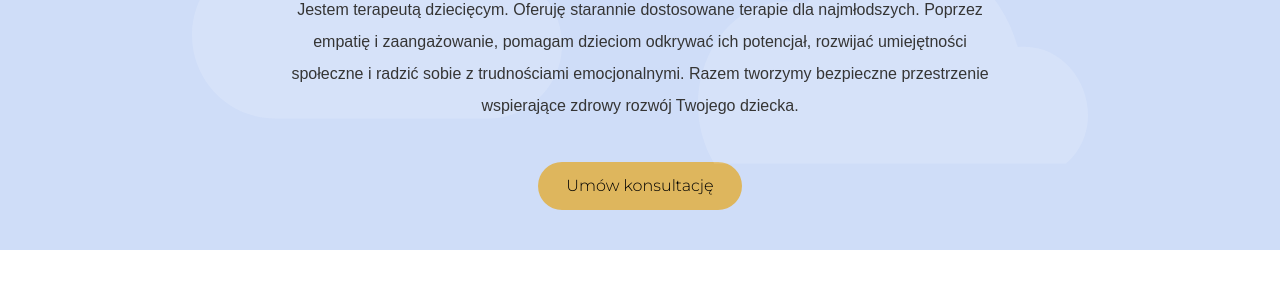
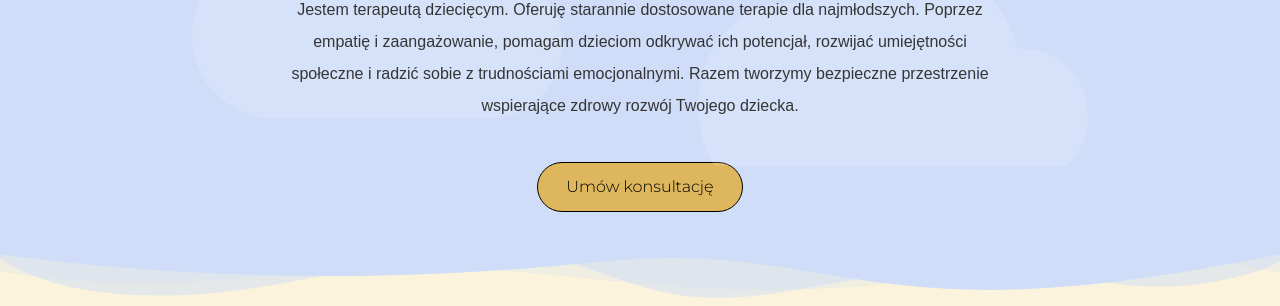
Before and after one commit to Kuba1507/Therapist, a website: page index.html in a window 1280 px wide. Shown: the part 563-869 px from the top of the page. Before the commit the page ends 813 px from the top, so only its background shows below. Drawn offline with Linux system fonts and the light colour scheme; a web font is replaced by a local one.

Commit message:
finished header for desktop and added waves

```diff
--- a/index.html
+++ b/index.html
@@ -68,8 +68,13 @@
             <img src="dist/img/cloud2.svg" class="header__text-decoration header__text-decoration--second">
         </div>
     </header>
+    <main>
+        <section class="section aboutme" id="#aboutme">
+            <img src="dist/img/waves.svg" alt="" class="waves">
 
 
+        </section>
+    </main>
     <script src="dist/js/script.min.js"></script>
 </body>
 
--- a/src/sass/_colors.scss
+++ b/src/sass/_colors.scss
@@ -3,5 +3,6 @@ $dark: #353535;
 $dark-blue: #1d3f6f;
 $light-blue: #cfddf8;
 $pink: #fac0bf;
+$light-yellow: #fbf3dc;
 $cta-color: #deb65d;
 $pure-white: #ffffff;
--- a/src/sass/_layout.scss
+++ b/src/sass/_layout.scss
@@ -128,8 +128,16 @@ body {
 			font-size: 1.5rem;
 			background-color: $cta-color;
 			border: none;
+			border: 1px solid black;
 			border-radius: 20px;
+			transition: background-color 0.3s, color 0.3s, border-color 0.3s;
 			cursor: pointer;
+
+			&:hover {
+				background-color: $dark;
+				color: $cta-color;
+				border-color: $cta-color;
+			}
 		}
 
 		&-decoration {
@@ -180,3 +188,21 @@ body {
 		transform: translateY(0);
 	}
 }
+
+//main
+
+main {
+	// .section {
+	// 	// padding: 2em 4em;
+	// }
+
+	.aboutme {
+		position: relative;
+		background-color: $light-yellow;
+
+		.waves {
+			width: 100%;
+			height: 50px;
+		}
+	}
+}
```
Also changed, not shown: dist/css/hamburger.min.css, dist/css/style.min.css, dist/img/waves.svg (added), src/img/waves.svg (added).
